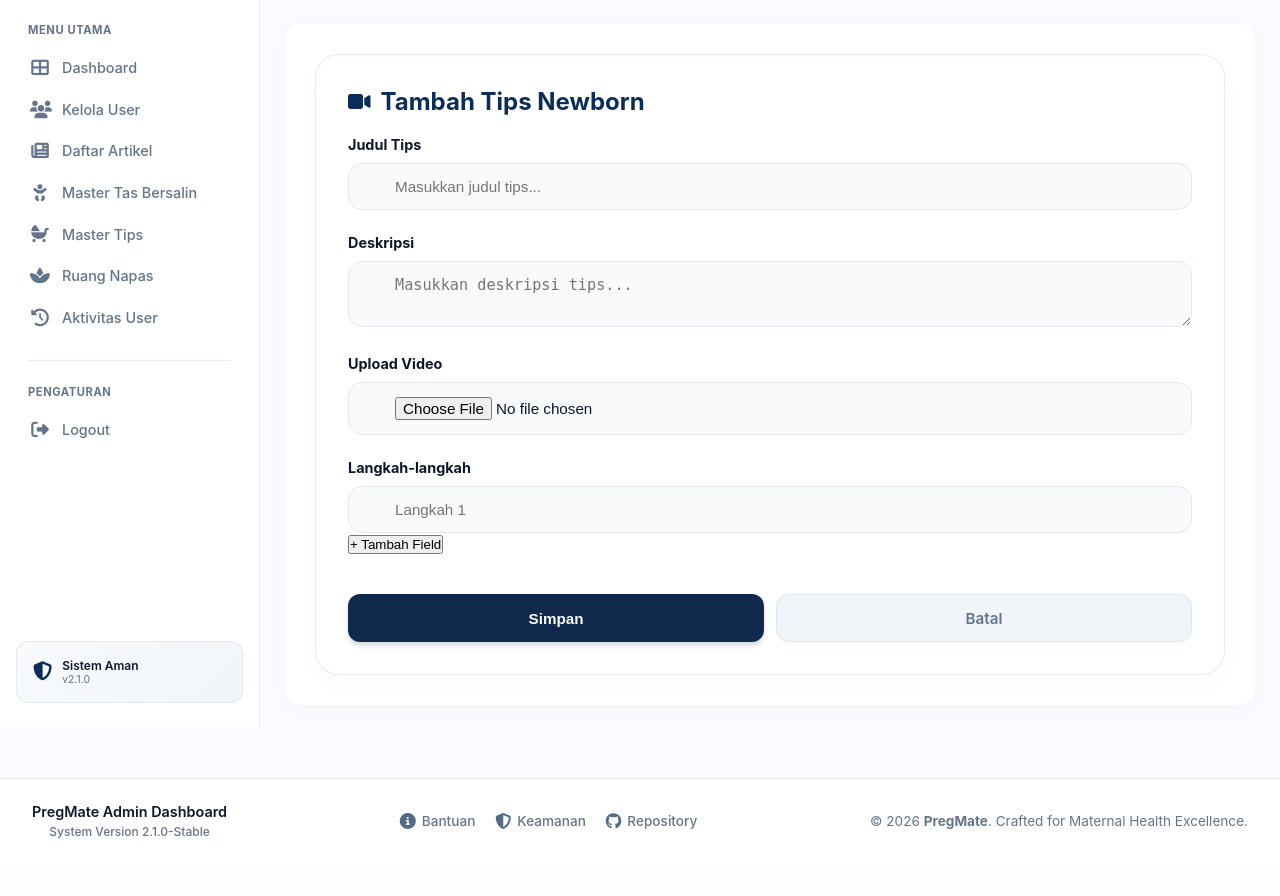
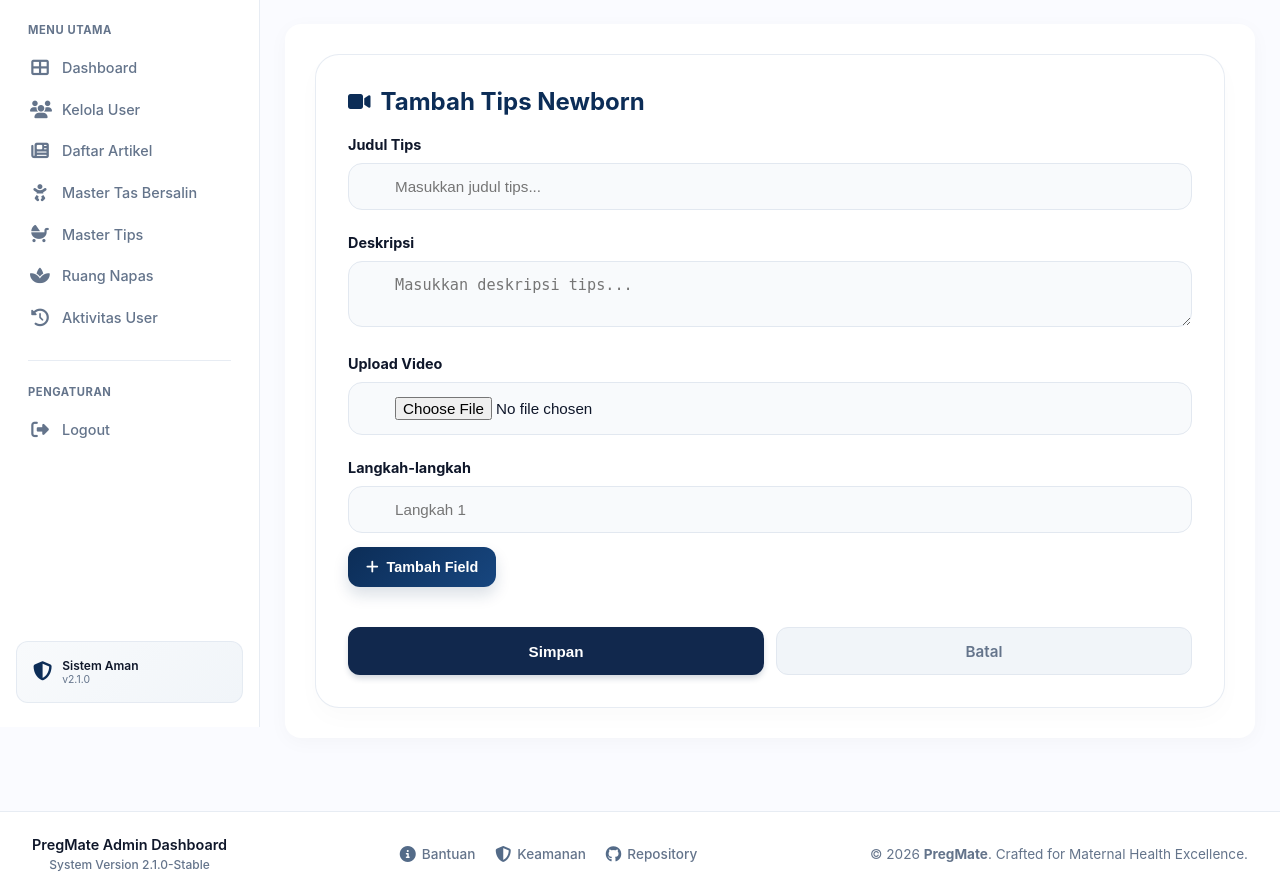
Before and after one commit to NURAFIFAHUSWATUNKHASANAH/PregMate-Web-Admin, a Flask app: page /admin/tips-newborn/create in a window 1280 px wide. Shown: the part 73-969 px from the top of the page. Before the commit the page ends 911 px from the top, so only its background shows below. Run offline with Flask 3, Linux system fonts and the light colour scheme; some libraries are stand-ins or nearby versions.

Commit message:
artikel bt tambah field

```diff
--- a/static/css/user.css
+++ b/static/css/user.css
@@ -456,3 +456,81 @@
         font-size: 1.5rem;
     }
 }
+
+/* ============================================================
+   DYNAMIC FIELD BUTTONS
+   ============================================================ */
+
+/* Wrapper field langkah */
+.step-field-wrapper {
+    display: flex;
+    align-items: center;
+    gap: 10px;
+    margin-top: 12px;
+}
+
+/* Tombol tambah field */
+.btn-add-field {
+    margin-top: 14px;
+    display: inline-flex;
+    align-items: center;
+    gap: 8px;
+    background: linear-gradient(135deg, #0C2D57, #17467f);
+    color: white;
+    border: none;
+    padding: 12px 18px;
+    border-radius: 12px;
+    font-size: 0.9rem;
+    font-weight: 600;
+    cursor: pointer;
+    transition: all 0.25s ease;
+    box-shadow: 0 8px 15px rgba(12, 45, 87, 0.15);
+}
+
+.btn-add-field:hover {
+    transform: translateY(-2px);
+    box-shadow: 0 12px 20px rgba(12, 45, 87, 0.25);
+    opacity: 0.95;
+}
+
+/* Tombol hapus field */
+.btn-remove-field {
+    min-width: 42px;
+    height: 42px;
+    border: none;
+    border-radius: 12px;
+    background: #fff1f2;
+    color: #e11d48;
+    display: flex;
+    align-items: center;
+    justify-content: center;
+    cursor: pointer;
+    transition: all 0.25s ease;
+    font-size: 1rem;
+    flex-shrink: 0;
+}
+
+.btn-remove-field:hover {
+    background: #e11d48;
+    color: white;
+    transform: scale(1.05);
+}
+
+/* Responsive mobile */
+@media (max-width: 768px) {
+
+    .step-field-wrapper {
+        gap: 8px;
+    }
+
+    .btn-remove-field {
+        min-width: 40px;
+        height: 40px;
+        border-radius: 10px;
+    }
+
+    .btn-add-field {
+        width: 100%;
+        justify-content: center;
+    }
+}
--- a/templates/tips_newborn/create.html
+++ b/templates/tips_newborn/create.html
@@ -42,9 +42,10 @@
                 <input type="text" name="steps[]" class="form-control step-input" placeholder="Langkah 1" required>
             </div>
 
-            <button type="button" onclick="addStep()" class="btn btn-sm btn-primary mt-2">
-                + Tambah Field
-            </button>
+<button type="button" onclick="addStep()" class="btn-add-field">
+    <i class="fas fa-plus"></i>
+    Tambah Field
+</button>
         </div>
 
         <!-- BUTTON -->
@@ -73,11 +74,24 @@ function addStep() {
     const container = document.getElementById("steps-container");
 
     const wrapper = document.createElement("div");
-    wrapper.className = "d-flex gap-2 mt-2";
+    wrapper.className = "step-field-wrapper";
 
     wrapper.innerHTML = `
-        <input type="text" name="steps[]" class="form-control step-input" placeholder="Langkah ${stepCount}" required>
-        <button type="button" class="btn btn-danger btn-sm" onclick="this.parentElement.remove()">x</button>
+        <input
+            type="text"
+            name="steps[]"
+            class="form-control step-input"
+            placeholder="Langkah ${stepCount}"
+            required
+        >
+
+        <button
+            type="button"
+            class="btn-remove-field"
+            onclick="this.parentElement.remove()"
+        >
+            <i class="fas fa-times"></i>
+        </button>
     `;
 
     container.appendChild(wrapper);
```
Also changed, not shown: route_halaman/route_meditation.py (+17 -2 lines), 1 other file.
